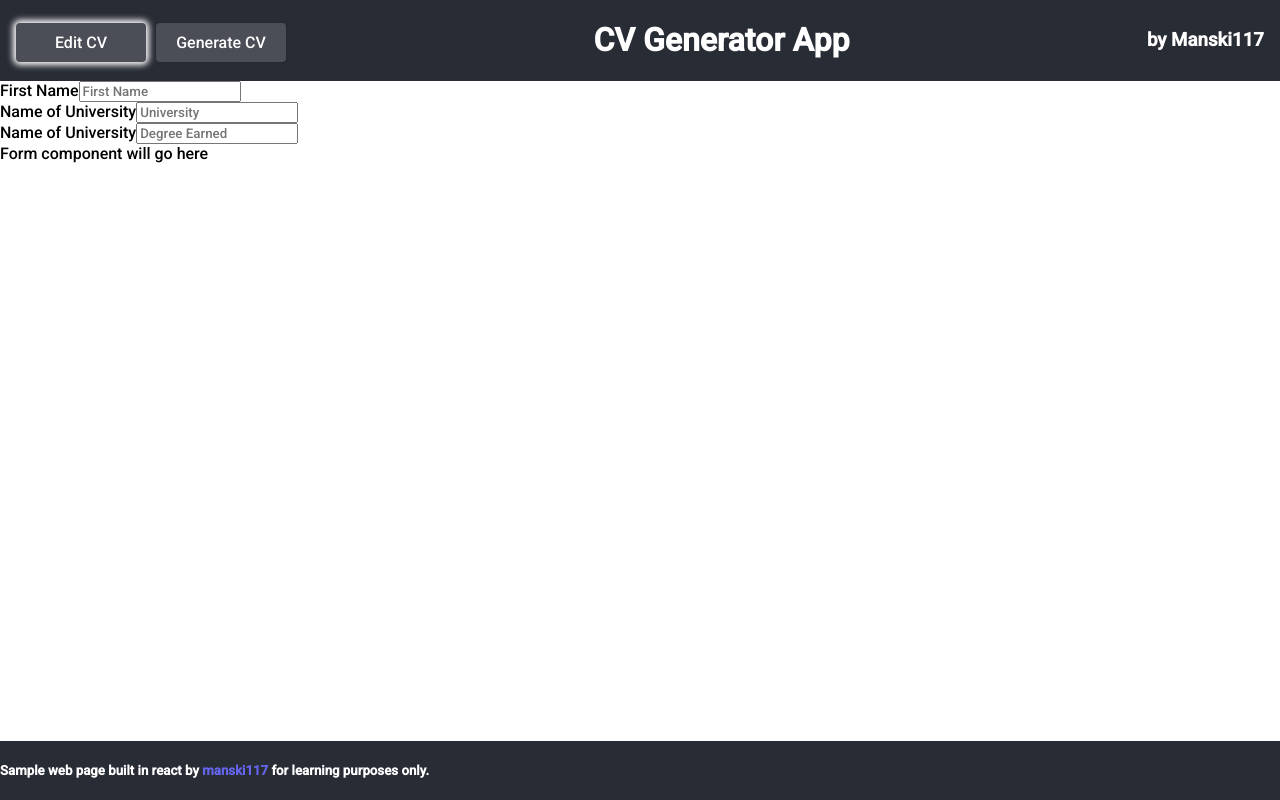
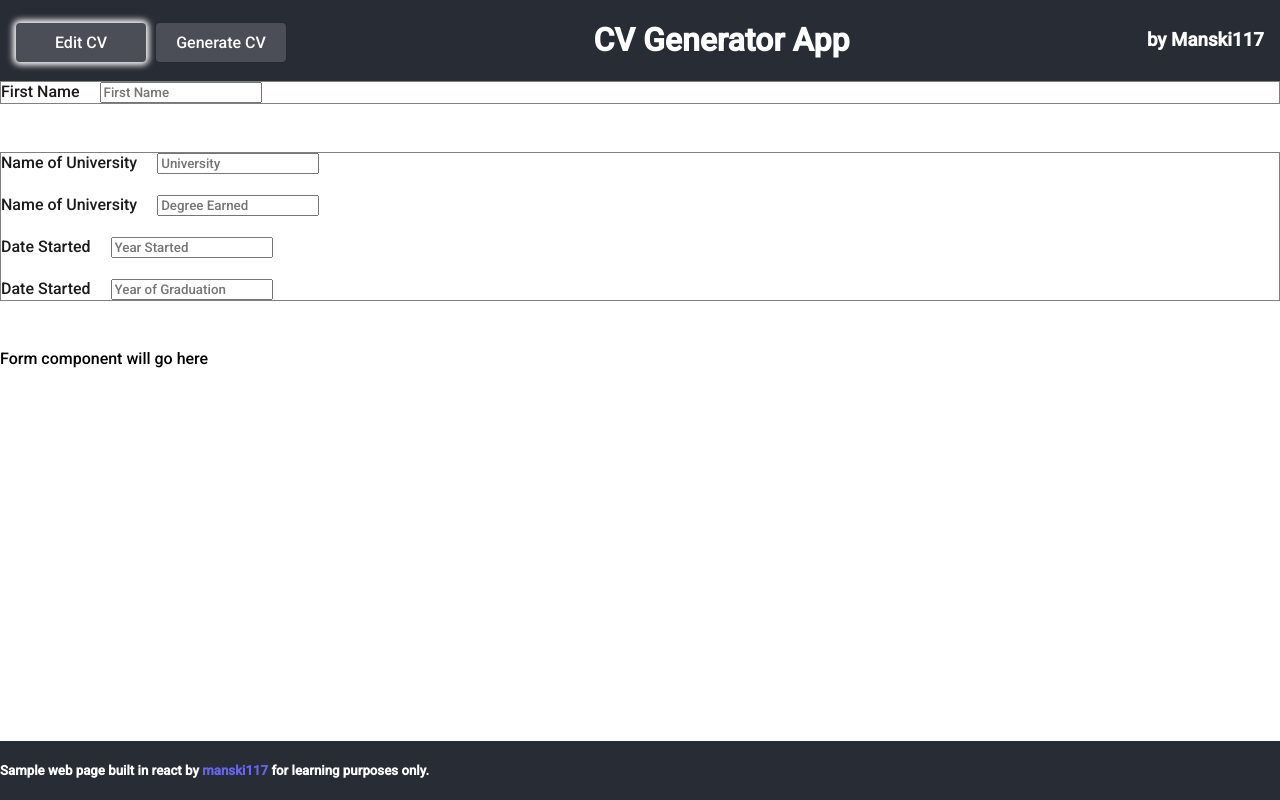
Before and after one commit to manski117/cv-form-project, a React (Create React App) app in the folder cv-form-odin-project/: page / in a window 1280 px wide. Built offline with nearby package versions, Linux system fonts and the light colour scheme.

Commit message:
Complete EduForm basic functionality
Updated the CSS to make form sections a bit more readable and also
finished building out the EduForm component. Basic functionality
is working well with state from grandparent context and everything
is running smoothly.

```diff
--- a/cv-form-odin-project/src/components/EduForm.js
+++ b/cv-form-odin-project/src/components/EduForm.js
@@ -5,14 +5,6 @@ import { FormContext } from "../App";
 function EduForm() {
     const {formData, setFormData} = React.useContext(FormContext);
 
-    // const [formData, setFormData] = React.useState(
-    //     {
-    //         school: '',
-    //         degree: '',
-    //         startDate: '',
-    //         gradDate: '',
-    //     }
-    // )
 
     function handleChange (event){
         //get the event object from the element and destructure it
@@ -56,6 +48,30 @@ function EduForm() {
                     value={formData.degree}
                      />
             </label>
+            <br />
+            <label htmlFor="startDate">Date Started
+                <input
+                    id="startDate"
+                    name="startDate"
+                    type="text"
+                    className="form-input"
+                    placeholder="Year Started"
+                    onChange={handleChange}
+                    value={formData.startDate}
+                     />
+            </label>
+            <br />
+            <label htmlFor="gradDate">Date Started
+                <input
+                    id="gradDate"
+                    name="gradDate"
+                    type="text"
+                    className="form-input"
+                    placeholder="Year of Graduation"
+                    onChange={handleChange}
+                    value={formData.gradDate}
+                     />
+            </label>
         </div>
 
     )
--- a/cv-form-odin-project/src/index.css
+++ b/cv-form-odin-project/src/index.css
@@ -65,6 +65,27 @@ main {
   width: 100%;
   background-color: #f5f5f5;
   color: #000000;
+}
+
+/* Form Component */
+
+.form-section{
+  margin-bottom: 3rem;
+
+}
+
+.form-section-wrapper{
+  display: flex;
+  flex-direction: column;
+  gap: 1px;
+  justify-content: start;
+  border: solid grey 1px;
+}
+
+.form-section-wrapper label{
+  color: rgb(27, 27, 27);
+  display: flex;
+  gap: 20px;
 }
 
 /* Footer */
```
